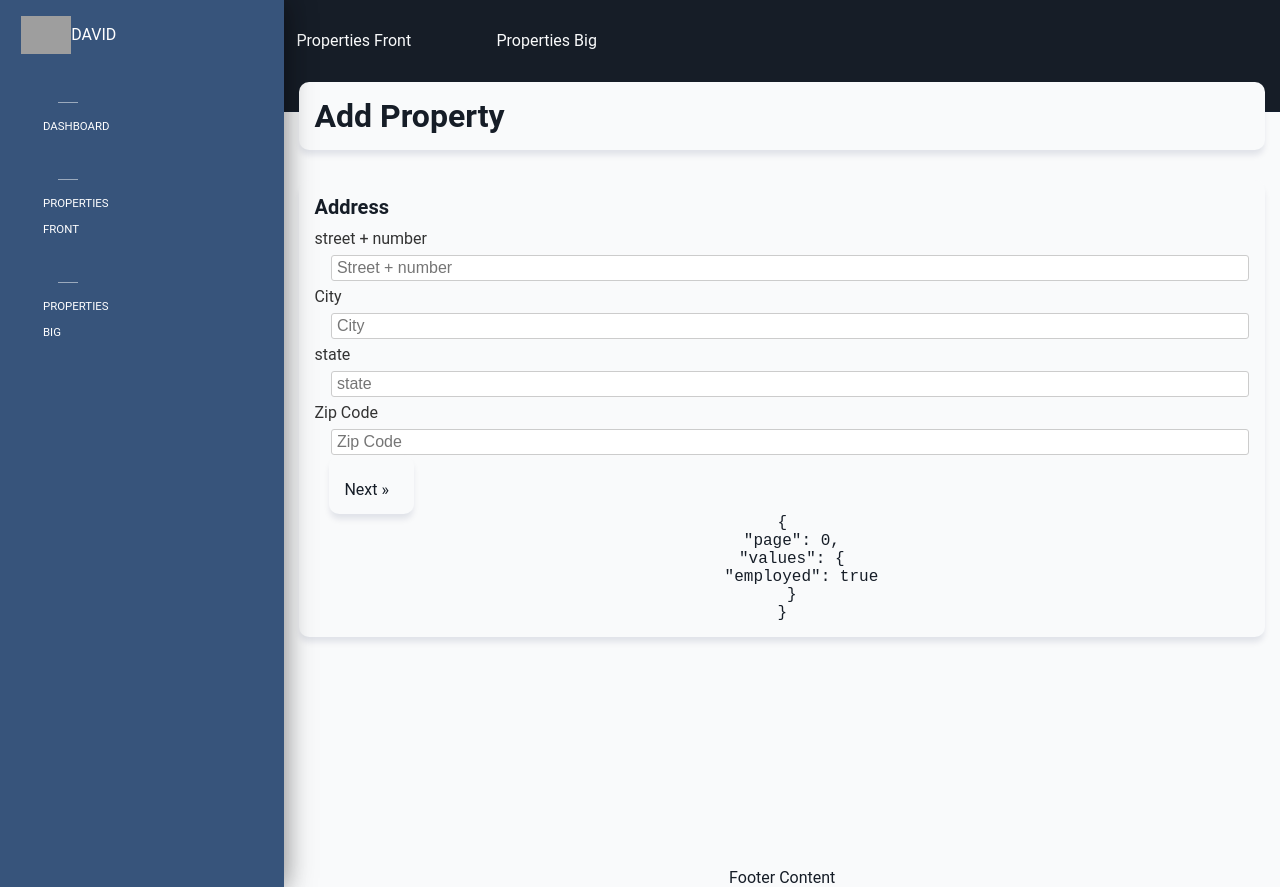
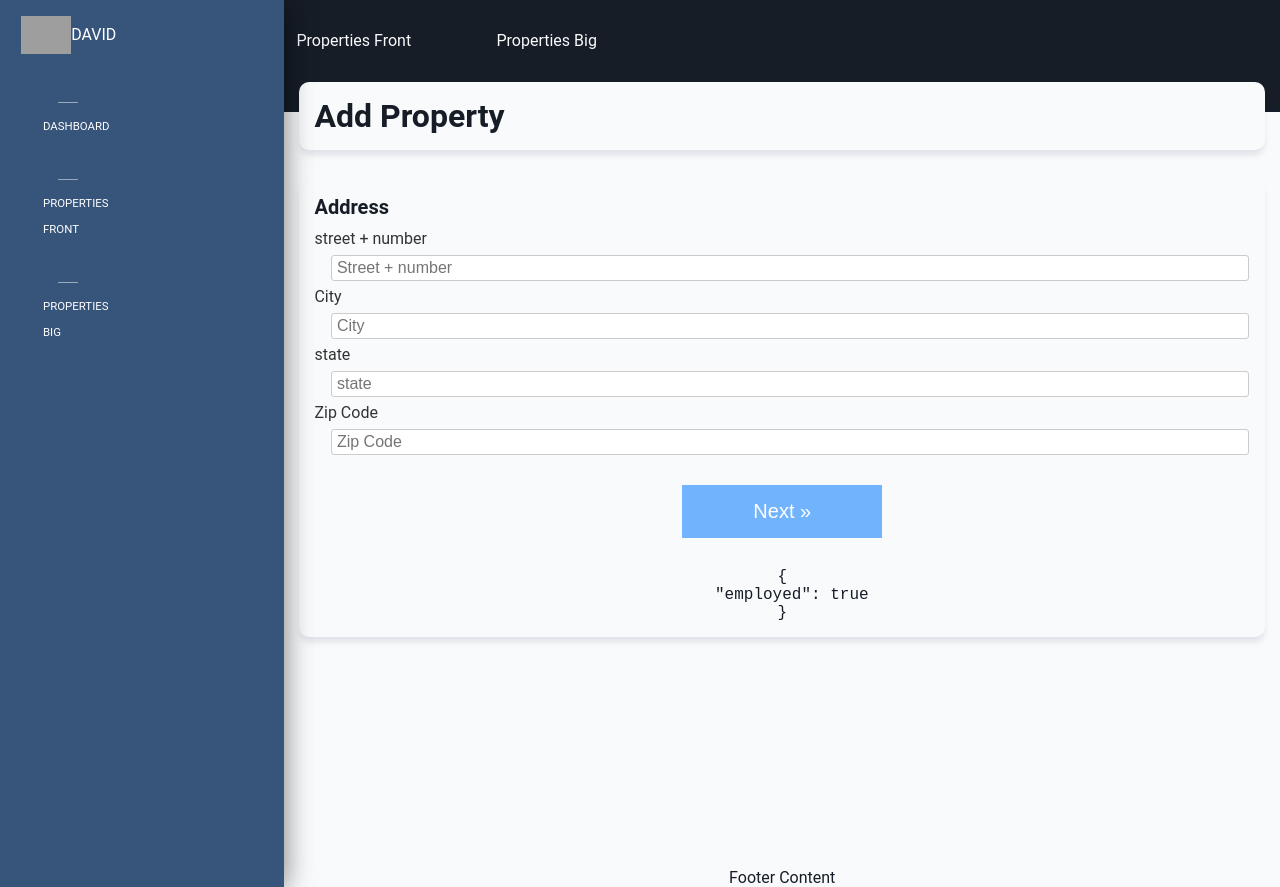
Before and after one commit to behagoras/dashboard-react, a React app: page /admin/wizard in a window 1280 px wide. Built offline with nearby package versions, Linux system fonts and the light colour scheme; grey boxes are pictures that could not be loaded; some icons are missing.

Commit message:
Buttons redesign

```diff
--- a/src/components/Atoms/Action.jsx
+++ b/src/components/Atoms/Action.jsx
@@ -1,10 +1,9 @@
-import React from 'react';
+import { Link } from 'react-router-dom';
+
 import styled from 'styled-components';
-import { Link } from 'react-router-dom';
-import Card from '../Utils/Card/Card';
 
-const Button = styled(Link)`
-  text-rendering: unset;
+const Action = styled(Link)`
+  /* text-rendering: unset;
   -webkit-appearance: unset;
   align-items: unset;
   display: block;
@@ -19,39 +18,23 @@ const Button = styled(Link)`
   padding: 0;
   border:none;
   background:none;
-  text-decoration:none;
+  text-decoration:none; */
 
+  line-height: 1.15;
+  font-family: 'Titillium Web', sans-serif;
+  list-style: none;
+  box-sizing: border-box;
+  display: block;
+  text-decoration: none;
+  padding: 15px;
+  font-size: 20px;
+  float: left;
+  width: 100%;
+  text-align: center;
+  cursor: pointer;
+  transition: .5s ease;
+  background: var(--color-brand-light);
+  color: #ffffff;
   `;
 
-const ButtonCard = styled(Card)`
-  margin-bottom:-30px;
-  /* background:lightblue; */
-  width:fit-content;
-  & :hover{
-    box-shadow: 0 6px 6px -1px rgba(10, 22, 70, 0.3);
-    font-weight:500;
-  }
-`;
-
-const ButtonBody = styled.div`
-  display:grid;
-  grid-template-columns:auto auto;
-  grid-gap:10px;
-`;
-
-const Action = (props) => {
-  const { name, icon, className, onClick, children, to } = props;
-  return (
-    <Button className={className || ''} onClick={onClick || ''} to={to}>
-      <ButtonCard>
-        <ButtonBody>
-          <p>{name}</p>
-          <i className={icon || ''} />
-          {children}
-        </ButtonBody>
-      </ButtonCard>
-    </Button>
-  );
-};
-
 export default Action;
--- a/src/components/Atoms/Button.jsx
+++ b/src/components/Atoms/Button.jsx
@@ -1,5 +1,6 @@
 import React from 'react';
 import styled from 'styled-components';
+import { Link } from 'react-router-dom';
 import Card from '../Utils/Card/Card';
 
 const Button = styled.button`
@@ -19,36 +20,24 @@ const Button = styled.button`
   border:none;
   background:none;
   text-decoration:none;
+
+  line-height: 1.15;
+  font-family: 'Titillium Web', sans-serif;
+  list-style: none;
+  box-sizing: border-box;
+  display: block;
+  text-decoration: none;
+  padding: 15px;
+  font-size: 20px;
+  float: left;
+  width: 100%;
+  text-align: center;
+  cursor: pointer;
+  transition: .5s ease;
+  background: var(--color-brand);
+  color: #ffffff;
+
+
   `;
 
-const ButtonCard = styled(Card)`
-  margin-bottom:-30px;
-  /* background:lightblue; */
-  & :hover{
-    box-shadow: 0 6px 6px -1px rgba(10, 22, 70, 0.3);
-    font-weight:500;
-  }
-`;
-
-const ButtonBody = styled.div`
-  display:grid;
-  grid-template-columns:auto auto;
-  grid-gap:10px;
-`;
-
-const Action = (props) => {
-  const { name, icon, className, onClick, children, to } = props;
-  return (
-    <Button className={className || ''} onClick={onClick || ''} to={to}>
-      <ButtonCard>
-        <ButtonBody>
-          <p>{name}</p>
-          <i className={icon || ''} />
-          {children}
-        </ButtonBody>
-      </ButtonCard>
-    </Button>
-  );
-};
-
-export default Action;
+export default Button;
--- a/src/components/Form/Wizard.jsx
+++ b/src/components/Form/Wizard.jsx
@@ -59,6 +59,14 @@ const Wizard = (props) => {
   const activePage = React.Children.toArray(children)[page];
   const isLastPage = page === React.Children.count(children) - 1;
 
+  const Buttons = styled.div`
+    display:grid;
+    grid-template-columns: repeat(auto-fit, 200px);
+    justify-content:center;
+    grid-gap:15px;
+    margin:30px auto;
+  `;
+
   return (
     <Card>
       <Form
@@ -69,7 +77,7 @@ const Wizard = (props) => {
         {({ handleSubmit, submitting, values }) => (
           <form onSubmit={handleSubmit}>
             {activePage}
-            <div className="buttons">
+            <Buttons className="buttons">
               {page > 0 && (
                 <Action
                   onClick={() => {
@@ -98,8 +106,8 @@ const Wizard = (props) => {
                 Next »
                 </Action>
               ) }
-            </div>
-            <pre>{JSON.stringify(state, 0, 2)}</pre>
+            </Buttons>
+            <pre>{JSON.stringify(values, 0, 2)}</pre>
           </form>
         )}
       </Form>
```
